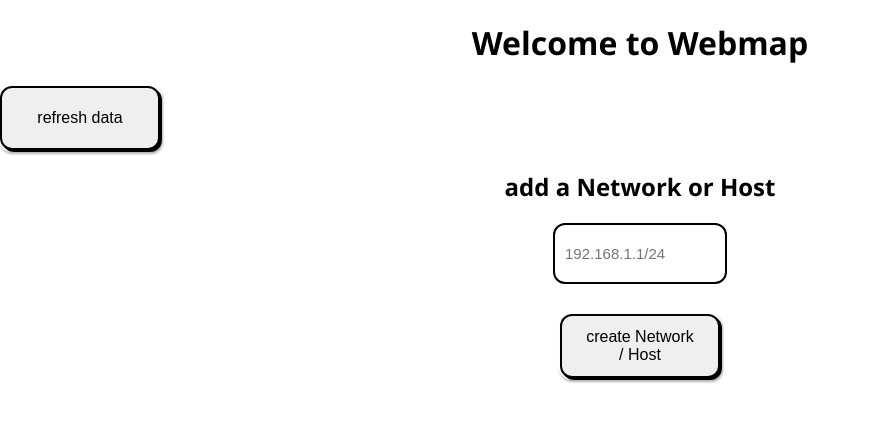
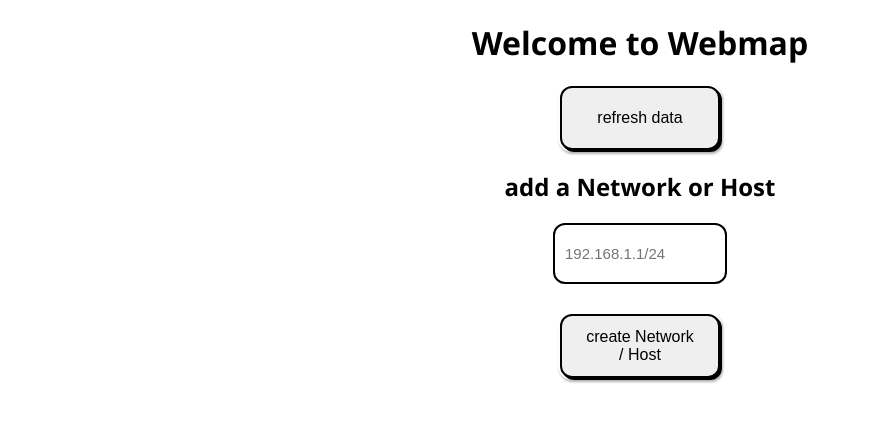
Before and after one commit to IPASimeonTrumpf/IPA, a Flask app: page / in a window 1280 px wide. Shown: the part 96-518 px from the top of the page, without its empty margins (0-870 px from the left). Run offline with Flask 3, Linux system fonts and the light colour scheme.

Commit message:
fixed a color bug and a phrashing issue

```diff
--- a/app/static/css/network.css
+++ b/app/static/css/network.css
@@ -50,7 +50,6 @@ body {
 
   /* Host-Button-Stil (orange wie im Bild) */
   button.host {
-    background-color: #ffa500;
     color: white;
     font-weight: bold;
     padding: 10px 16px;
--- a/app/templates/index.html
+++ b/app/templates/index.html
@@ -4,7 +4,9 @@
     <div class="center">
         <h1>Welcome to Webmap</h1>
     </div>
-    <button onclick="fetch('/update_data')">refresh data</button>
+    <div class="center">
+        <button onclick="fetch('/update_data')">refresh data</button>
+    </div>
     <div class="center">
         <h2>add a Network or Host</h2>
     </div>
```
